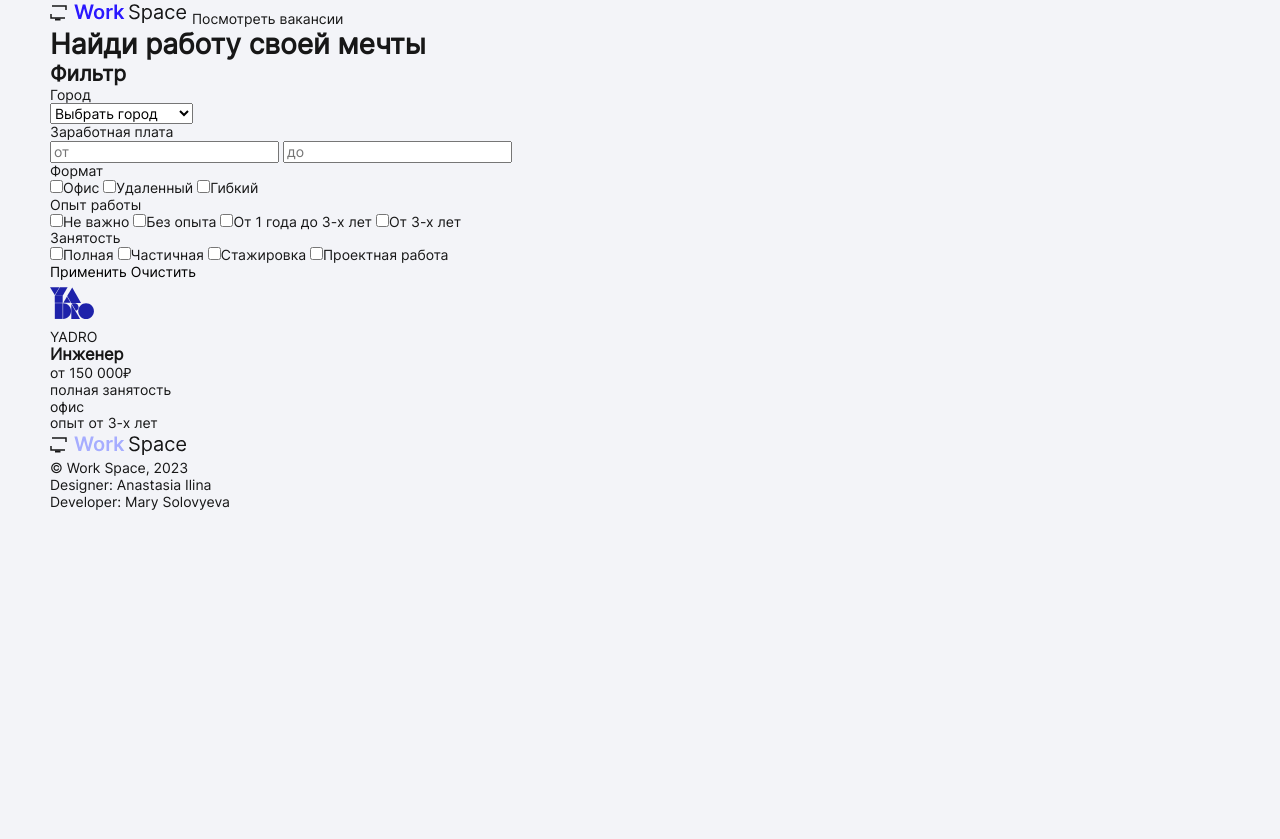
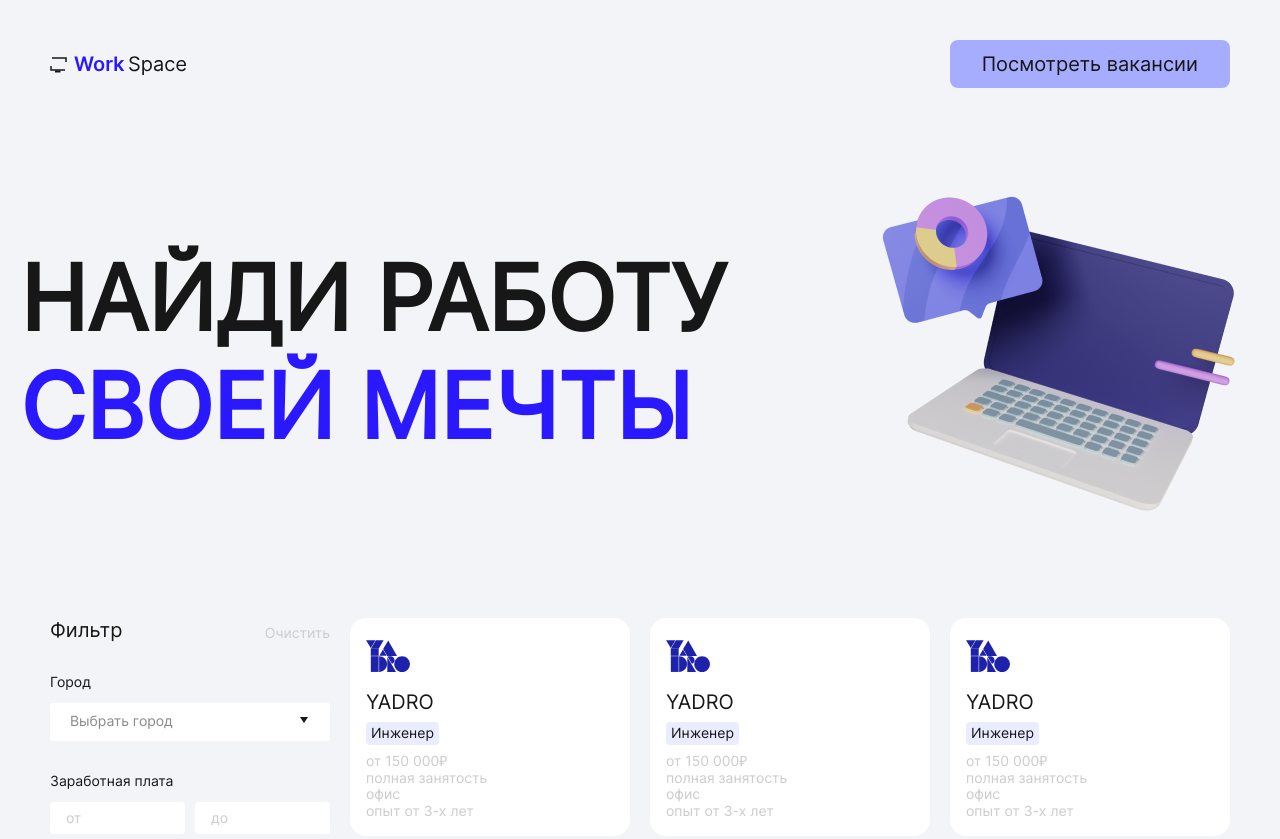
Before and after one commit to mary-ue/WorkSpace, a plain HTML site: page index.html in a window 1280 px wide. Shown: the top 839 px of the page. Before the commit the page ends 800 px from the top, so only its background shows below. Drawn offline with Linux system fonts and the light colour scheme.

Commit message:
Add styles

```diff
--- /dev/null
+++ b/index.css
@@ -0,0 +1,14 @@
+@import 'style/normalize.css';
+@import 'style/choices.min.css';
+@import 'style/style.css';
+@import 'style/header.css';
+@import 'style/hero.css';
+@import 'style/vacancies.css';
+@import 'style/filter.css';
+@import 'style/checkbox.css';
+@import 'style/choices.css';
+@import 'style/cards.css';
+@import 'style/vacancy.css';
+
+
+@import 'style/footer.css';
--- a/index.html
+++ b/index.html
@@ -4,8 +4,9 @@
   <meta charset="UTF-8">
   <meta name="viewport" content="width=device-width, initial-scale=1.0">
   <title>Work Space</title>
-  <link rel="stylesheet" href="style/normalize.css">
-  <link rel="stylesheet" href="style/style.css">
+  <link rel="stylesheet" href="index.css">
+  <script defer src="js/choices.min.js"></script>
+  <script defer src="js/script.js"></script>
 </head>
 <body>
   <header class="header">
@@ -26,6 +27,7 @@
 
     <div class="vacancies" id="vacancies">
       <div class="container vacancies__container">
+        <button class="vacancies__filter-btn">Фильтр</button>
         <section class="vacancies__filter filter">
           <h2 class="filter__title">
             Фильтр
@@ -53,7 +55,7 @@
             </fieldset>
             <div class="filter__checkboxes">
               <fieldset class="filter__fieldset">
-                <legend>
+                <legend class="filter__legend">
                   Формат
                 </legend>
                 <label class="filter__label checkbox">
@@ -67,7 +69,7 @@
                 </label>
               </fieldset>
               <fieldset class="filter__fieldset">
-                <legend>
+                <legend class="filter__legend">
                   Опыт работы
                 </legend>
                 <label class="filter__label checkbox">
@@ -84,7 +86,7 @@
                 </label>
               </fieldset>
               <fieldset class="filter__fieldset">
-                <legend>
+                <legend class="filter__legend">
                   Занятость
                 </legend>
                 <label class="filter__label checkbox">
@@ -105,7 +107,7 @@
               <button class="filter__button" type="submit">
                 Применить
               </button>
-              <button class="filter__resset" type="reset">
+              <button class="filter__reset" type="reset">
                 Очистить
               </button>
             </div>
@@ -117,6 +119,69 @@
             Список вакансий
           </h2>
           <ul class="cards__list">
+            <li class="cards__item">
+              <article class="vacancy" tabindex="0">
+                <img class="vacancy__img" src="img/yadro.svg" alt="логотип компании YADRO">
+                <p class="vacancy__company">YADRO</p>
+                <h3 class="vacancy__title">Инженер</h3>
+                <ul class="vacancy__fields">
+                  <li class="vacancy__field">
+                    от 150 000₽
+                  </li>
+                  <li class="vacancy__field">
+                    полная занятость
+                  </li>
+                  <li class="vacancy__field">
+                    офис
+                  </li>
+                  <li class="vacancy__field">
+                    опыт от 3-х лет
+                  </li>
+                </ul>
+              </article>
+            </li>
+            <li class="cards__item">
+              <article class="vacancy" tabindex="0">
+                <img class="vacancy__img" src="img/yadro.svg" alt="логотип компании YADRO">
+                <p class="vacancy__company">YADRO</p>
+                <h3 class="vacancy__title">Инженер</h3>
+                <ul class="vacancy__fields">
+                  <li class="vacancy__field">
+                    от 150 000₽
+                  </li>
+                  <li class="vacancy__field">
+                    полная занятость
+                  </li>
+                  <li class="vacancy__field">
+                    офис
+                  </li>
+                  <li class="vacancy__field">
+                    опыт от 3-х лет
+                  </li>
+                </ul>
+              </article>
+            </li>
+            <li class="cards__item">
+              <article class="vacancy" tabindex="0">
+                <img class="vacancy__img" src="img/yadro.svg" alt="логотип компании YADRO">
+                <p class="vacancy__company">YADRO</p>
+                <h3 class="vacancy__title">Инженер</h3>
+                <ul class="vacancy__fields">
+                  <li class="vacancy__field">
+                    от 150 000₽
+                  </li>
+                  <li class="vacancy__field">
+                    полная занятость
+                  </li>
+                  <li class="vacancy__field">
+                    офис
+                  </li>
+                  <li class="vacancy__field">
+                    опыт от 3-х лет
+                  </li>
+                </ul>
+              </article>
+            </li>
             <li class="cards__item">
               <article class="vacancy" tabindex="0">
                 <img class="vacancy__img" src="img/yadro.svg" alt="логотип компании YADRO">
--- /dev/null
+++ b/js/script.js
@@ -0,0 +1,5 @@
+const citySelect = document.querySelector('#city');
+const cityChoices = new Choices(citySelect, {
+  searchEnabled: false, // отключить поиск
+  itemSelectText: '', // убрать надпись внутри
+});
--- /dev/null
+++ b/style/cards.css
@@ -0,0 +1,5 @@
+.cards__list {
+  display: grid;
+  grid-template-columns: repeat(auto-fit, minmax(280px, 1fr));
+  gap: 20px;
+}
--- /dev/null
+++ b/style/checkbox.css
@@ -0,0 +1,47 @@
+.checkbox {
+  padding-left: 28px;
+  position: relative;
+  display: block;
+  line-height: 20px;
+}
+
+.checkbox__input {
+  -webkit-appearance: none;
+  -moz-appearance: none;
+  appearance: none;
+  position: absolute;
+  left: 0;
+  top: 0;
+  bottom: 0;
+  width: 20px;
+  height: 20px;
+  background-color: #fff;
+  border-radius: 4px;
+}
+
+.checkbox__input::after {
+  content: '';
+  position: absolute;
+  inset: 0;
+  display: block;
+  background: url('../img/check.svg');
+  opacity: 0;
+  transition: opacity .3s linear;
+}
+
+.checkbox__input:checked::after {
+  opacity: 1;
+}
+
+.checkbox__input:focus-visible {
+  outline: none;
+  box-shadow: 0px 2px 10px rgba(42, 24, 255, 0.3);
+}
+
+.checkbox__input:hover:not(:disabled) {
+  box-shadow: 0px 2px 10px rgba(42, 24, 255, 0.3);
+}
+
+.checkbox__input:disabled {
+  background-color: #ccc;
+}
--- /dev/null
+++ b/style/choices.css
@@ -0,0 +1,27 @@
+.choices {
+  width: 100%;
+}
+
+.choices__inner {
+  padding: 6px 16px;
+  min-height: 32px;
+  background-color: #fff;
+  border: none;
+}
+
+.choices[data-type*=select-one]::after {
+  margin-top: 0;
+  top: 6px;
+  right: 16px;
+  width: 20px;
+  height: 20px;
+  border: 0;
+  background: url('../img/arrow.svg') no-repeat center/contain;
+  transform: none;
+  transition: transform .2s linear;
+}
+
+.choices[data-type*=select-one].is-open::after {
+  margin-top: 0;
+  transform: rotate(-180deg);
+}
--- /dev/null
+++ b/style/filter.css
@@ -0,0 +1,76 @@
+.filter {
+  position: relative;
+}
+
+.filter__reset {
+  position: absolute;
+  top: 7px;
+  right: 0;
+  color: #ccc;
+}
+
+.filter__title {
+  margin-bottom: 32px;
+  font-size: 20px;
+  font-weight: 400;
+}
+
+.filter__form {
+  display: flex;
+  flex-direction: column;
+  gap: 32px;
+}
+
+.filter__fieldset {
+  display: flex;
+  flex-direction: column;
+  align-items: start;
+}
+
+.filter__legend {
+  margin-bottom: 12px;
+}
+
+.filter__select {
+  width: 100%;
+}
+
+.filter__range {
+  display: flex;
+  align-items: center;
+  justify-content: space-between;
+  gap: 10px;
+}
+
+.filter__label {
+  margin-bottom: 8px;
+}
+
+.filter__label:last-child {
+  margin-bottom: 0;
+}
+
+.filter__input {
+  padding: 0 16px;
+  flex: 1 1 50%;
+  width: 100%;
+  height: 32px;
+  border: none;
+  border-radius: 4px;
+}
+
+.filter__input::placeholder {
+  color: #ccc;
+}
+
+.filter__checkboxes {
+  display: flex;
+  flex-direction: column;
+  gap: 32px;
+}
+
+.filter__button {
+  padding: 8px 24px;
+  border-radius: 4px;
+  background-color: #A6ADFF;
+}
--- /dev/null
+++ b/style/footer.css
@@ -0,0 +1,35 @@
+.footer {
+  padding: 50px 0 40px;
+}
+
+.footer__container {
+  display: grid;
+  gap: 27px;
+  grid-template-areas: 'logo .' 'copyright contacts';
+}
+
+.footer__logo {
+  grid-area: logo;
+}
+
+.footer__copyright {
+  grid-area: copyright;
+}
+
+.footer__contacts {
+  grid-area: contacts;
+  justify-self: end;
+  min-width: 180px;
+}
+
+.footer__contact {
+  margin-bottom: 8px;
+}
+
+.footer__contact:last-child {
+  margin-bottom: 0;
+}
+
+.footer__link:hover {
+  color:blue;
+}
--- /dev/null
+++ b/style/header.css
@@ -0,0 +1,16 @@
+.header {
+  padding: 40px 0;
+}
+
+.header__container {
+  display: flex;
+  align-items: center;
+  justify-content: space-between;
+}
+
+.header__link {
+  padding: 12px 32px;
+  font-size: 20px;
+  border-radius: 8px;
+  background-color: #A6ADFF;
+}
--- /dev/null
+++ b/style/hero.css
@@ -0,0 +1,25 @@
+.hero {
+  padding: 60px 0 50px;
+}
+
+.hero__container {
+  position: relative;
+  padding: 57px 0;
+}
+
+.hero__container::after {
+  content: '';
+  position: absolute;
+  right: -9px;
+  top: 0;
+  width: 421px;
+  height: 330px;
+  background: url('../img/laptop.png') no-repeat center/contain;
+}
+
+.hero__title {
+  max-width: 780px;
+  font-size: 90px;
+  letter-spacing: 1.8;
+  text-transform: uppercase;
+}
--- a/style/style.css
+++ b/style/style.css
@@ -75,3 +75,7 @@ fieldset {
   margin: 0 auto;
   padding: 0 var(--padding);
 }
+
+.blue-text {
+  color: #2A18FF;
+}
--- /dev/null
+++ b/style/vacancies.css
@@ -0,0 +1,24 @@
+.vacancies {
+  padding: 50px 0;
+}
+
+.vacancies__container {
+  display: flex;
+  align-items: start;
+  gap: 24px 20px;
+}
+
+.vacancies__filter-btn {
+  display: none;
+}
+
+.vacancies__filter {
+  /* flex-basis: 280px;
+  flex-grow: 0;
+  flex-shrink: 0; */
+  flex: 0 0 280px;
+}
+
+.vacancies__cards {
+  flex-basis: 100%;
+}
--- /dev/null
+++ b/style/vacancy.css
@@ -0,0 +1,33 @@
+.vacancy {
+  padding: 16px;
+  height: 100%;         /* */
+  background-color: #fff;
+  border-radius: 16px;
+  cursor: pointer;
+}
+
+.vacancy__img {
+  display: block;
+  margin-bottom: 12px;
+  max-height: 44px;
+}
+
+.vacancy__company {
+  margin-bottom: 8px;
+  font-size: 20px;
+}
+
+.vacancy__title {
+  margin-bottom: 8px;
+  display: inline-block;
+  padding: 3px 5px;
+  font-size: 14px;
+  font-weight: 400;
+  border-radius: 4px;
+  background-color: #EAECFF;
+}
+
+.vacancy__field {
+  font-size: 14px;
+  color: #ccc;
+}
```
Also changed, not shown: img/arrow.svg (added), img/check.svg (added), img/laptop.png (added), js/choices.min.js (added), style/choices.min.css (added).
